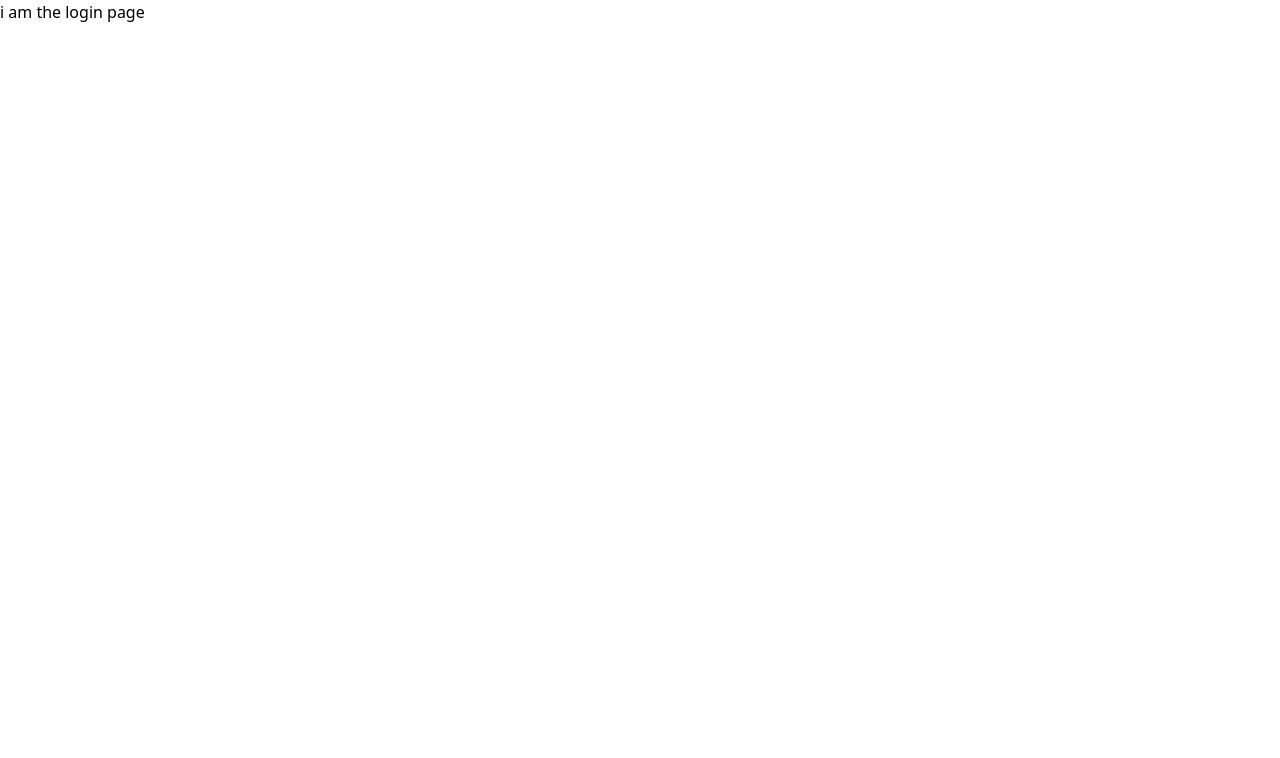
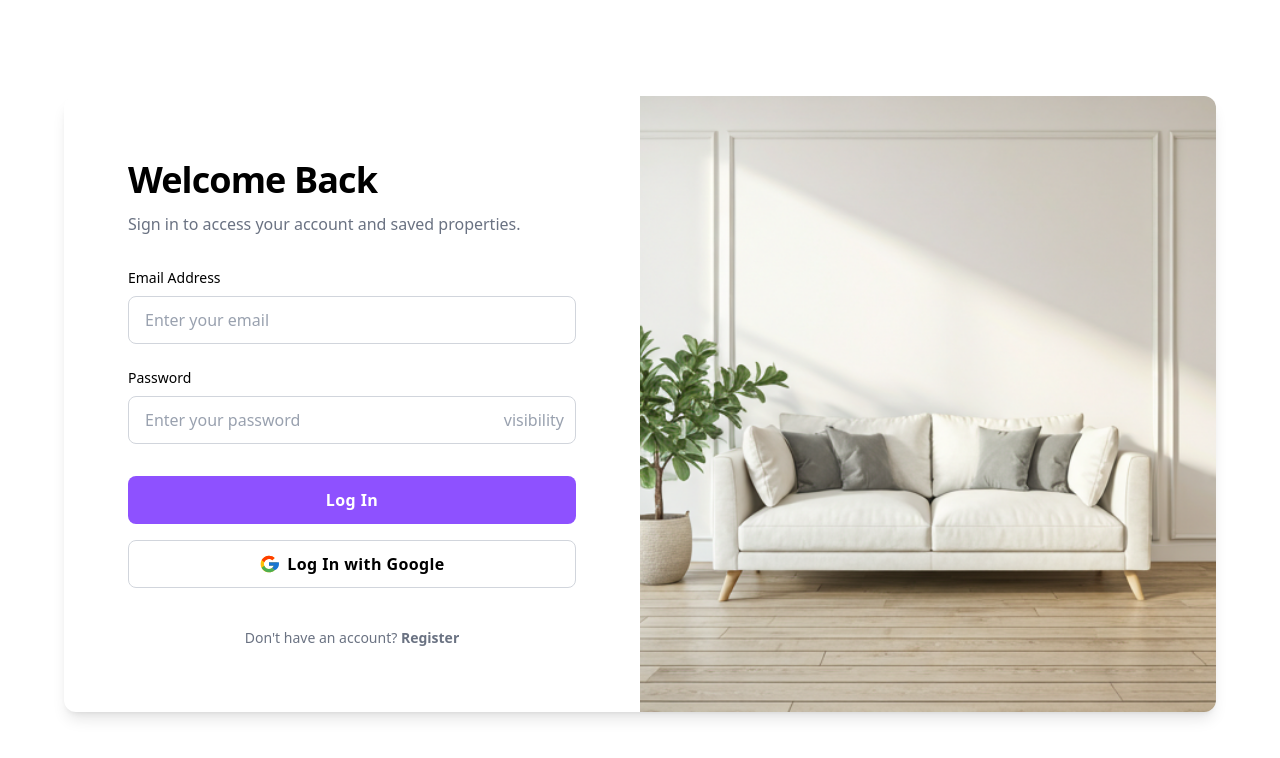
Before and after one commit to Fahim083/FrontEnd, a React (Vite) app: page /login in a window 1280 px wide. Shown: the top 758 px of the page. Built offline with nearby package versions, Linux system fonts and the light colour scheme.

Commit message:
basic setup and login page done

```diff
--- a/src/Page/LoginPage.jsx
+++ b/src/Page/LoginPage.jsx
@@ -1,12 +1,120 @@
-import React from 'react'
-import { Link } from 'react-router'
+import { Link } from "react-router";
+
+import image from "../assets/1.png";
 
 const LoginPage = () => {
   return (
-    <div>
-        i am the login page
+    <div className="relative flex min-h-screen w-full flex-col group/design-root overflow-x-hidden bg-background-light dark:bg-background-dark text-neutral-text-light dark:text-neutral-text-dark font-display">
+
+      {/* Main Content */}
+      <main className="flex-grow w-full flex items-center justify-center py-12 md:py-20 lg:py-24 px-4">
+        <div className="w-full max-w-6xl mx-auto grid grid-cols-1 md:grid-cols-2 gap-0 overflow-hidden rounded-xl shadow-lg  bg-white dark:bg-background-dark">
+          {/* Login Form Section */}
+          <div className="flex flex-col justify-center p-8 sm:p-12 lg:p-16">
+            <div className="w-full max-w-md mx-auto">
+              <div className="flex flex-col gap-3 mb-8">
+                <p className="text-neutral-text-light dark:text-neutral-text-dark text-4xl font-black tracking-tight">
+                  Welcome Back
+                </p>
+                <p className="text-gray-500 dark:text-gray-400 text-base font-normal">
+                  Sign in to access your account and saved properties.
+                </p>
+              </div>
+              <form className="flex flex-col gap-6">
+                <label className="flex flex-col w-full">
+                  <p className="text-neutral-text-light dark:text-neutral-text-dark text-sm font-medium pb-2">
+                    Email Address
+                  </p>
+                  <input
+                    type="email"
+                    placeholder="Enter your email"
+                    className="form-input flex w-full resize-none overflow-hidden rounded-lg text-neutral-text-light dark:text-neutral-text-darkfocus:ring-2 border  border-gray-300 dark:border-gray-300 bg-white dark:bg-background-dark h-12 placeholder:text-gray-400 dark:placeholder:text-gray-500 px-4 text-base font-normal"
+                  />
+                </label>
+                <label className="flex flex-col w-full">
+                  <p className="text-neutral-text-light dark:text-neutral-text-dark text-sm font-medium pb-2">
+                    Password
+                  </p>
+                  <div className="relative w-full">
+                    <input
+                      type="password"
+                      placeholder="Enter your password"
+                       className="form-input flex w-full resize-none overflow-hidden rounded-lg text-neutral-text-light dark:text-neutral-text-darkfocus:ring-2 border  border-gray-300 dark:border-gray-300 bg-white dark:bg-background-dark h-12 placeholder:text-gray-400 dark:placeholder:text-gray-500 px-4 text-base font-normal"
+                  />
+                    <button
+                      type="button"
+                      className="absolute inset-y-0 right-0 flex items-center pr-3 text-gray-400 dark:text-gray-500 hover:text-primary dark:hover:text-accent"
+                    >
+                      <span className="material-symbols-outlined">visibility</span>
+                    </button>
+                  </div>
+                </label>
+                <div className="flex flex-col gap-4 mt-2">
+                  <button
+                    type="submit"
+                    className="flex min-w-[84px] w-full cursor-pointer items-center bg-violet-500 justify-center overflow-hidden rounded-lg h-12 px-5 bg-primary text-white text-base font-bold tracking-wide hover:bg-opacity-90"
+                  >
+                    <span className="truncate">Log In</span>
+                  </button>
+                  <button
+                    type="button"
+                    className="flex min-w-[84px] w-full cursor-pointer items-center justify-center overflow-hidden rounded-lg h-12 px-5 bg-white dark:bg-background-dark text-neutral-text-light dark:text-neutral-text-dark border border-gray-300  dark:border-gray-300 text-base font-bold tracking-wide hover:bg-gray-50 dark:hover:bg-neutral-border-dark gap-2"
+                  >
+                    <svg
+                      className="w-5 h-5"
+                      viewBox="0 0 48 48"
+                      xmlns="http://www.w3.org/2000/svg"
+                    >
+                      <path
+                        fill="#FFC107"
+                        d="M43.611,20.083H42V20H24v8h11.303c-1.649,4.657-6.08,8-11.303,8c-6.627,0-12-5.373-12-12c0-6.627,5.373-12,12-12
+                        c3.059,0,5.842,1.154,7.961,3.039l5.657-5.657C34.046,6.053,29.268,4,24,4C12.955,4,4,12.955,4,24s8.955,20,20,20
+                        s20-8.955,20-20C44,22.659,43.862,21.35,43.611,20.083z"
+                      />
+                      <path
+                        fill="#FF3D00"
+                        d="M6.306,14.691l6.571,4.819C14.655,15.108,18.961,12,24,12c3.059,0,5.842,1.154,7.961,3.039l5.657-5.657
+                        C34.046,6.053,29.268,4,24,4C16.318,4,9.656,8.337,6.306,14.691z"
+                      />
+                      <path
+                        fill="#4CAF50"
+                        d="M24,44c5.166,0,9.86-1.977,13.409-5.192l-6.19-5.238C29.211,35.091,26.715,36,24,36
+                        c-5.222,0-9.619-3.317-11.283-7.946l-6.522,5.025C9.505,39.556,16.227,44,24,44z"
+                      />
+                      <path
+                        fill="#1976D2"
+                        d="M43.611,20.083H42V20H24v8h11.303c-0.792,2.237-2.231,4.166-4.087,5.571l6.19,5.238
+                        C44.438,36.338,48,30.656,48,24C48,22.514,47.882,21.059,47.625,19.668H43.611z"
+                      />
+                    </svg>
+                    <span className="truncate">Log In with Google</span>
+                  </button>
+                </div>
+                <p className="text-center text-sm text-gray-500 dark:text-gray-400 mt-4">
+                  Don't have an account?{" "}
+                  <Link
+                    to="/register"
+                    className="font-bold text-primary dark:text-accent hover:underline"
+                  >
+                    Register
+                  </Link>
+                </p>
+              </form>
+            </div>
+          </div>
+
+          <div className="hidden md:block">
+            <img
+              className="h-full w-full object-cover"
+              src={image}
+              alt="A bright and modern living room with large windows, a comfortable sofa, and elegant decor, representing an ideal home."
+            />
+          </div>
+        </div>
+      </main>
+
     </div>
-  )
-}
+  );
+};
 
-export default LoginPage
+export default LoginPage;
```
